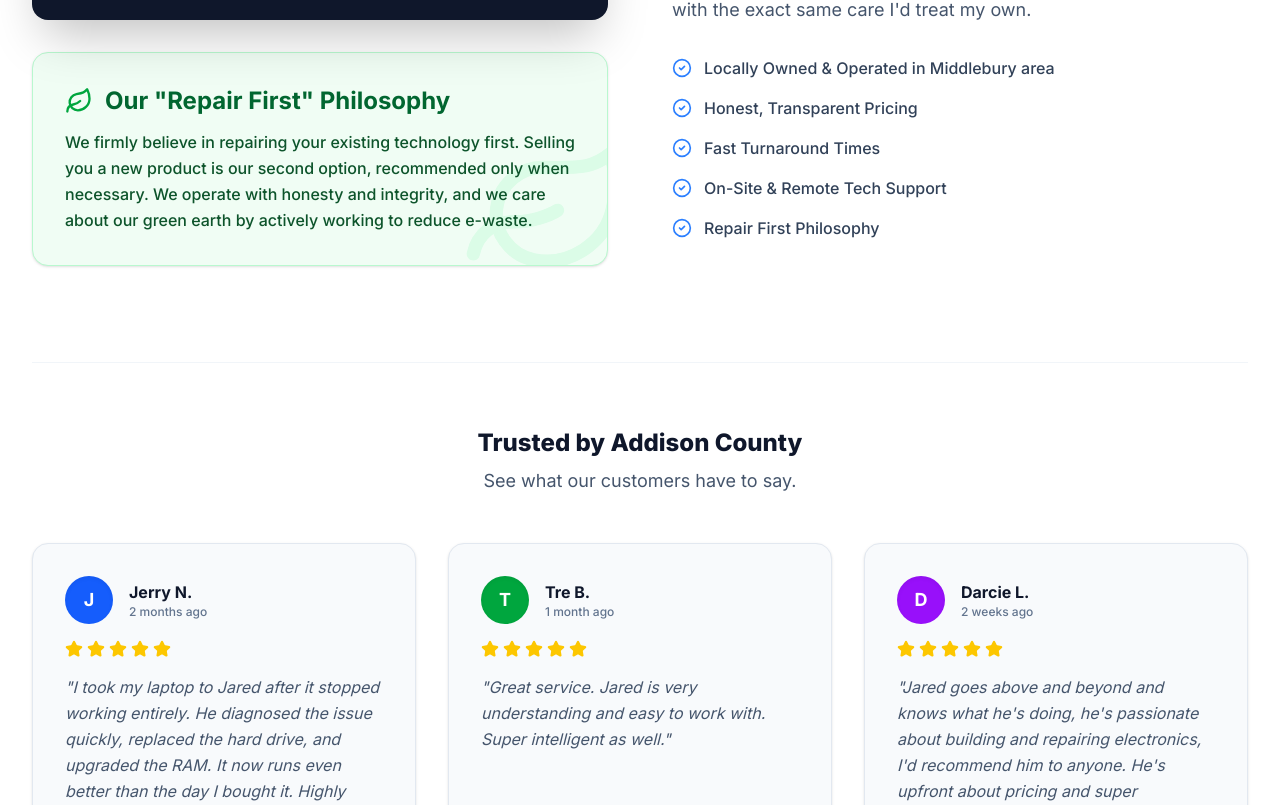
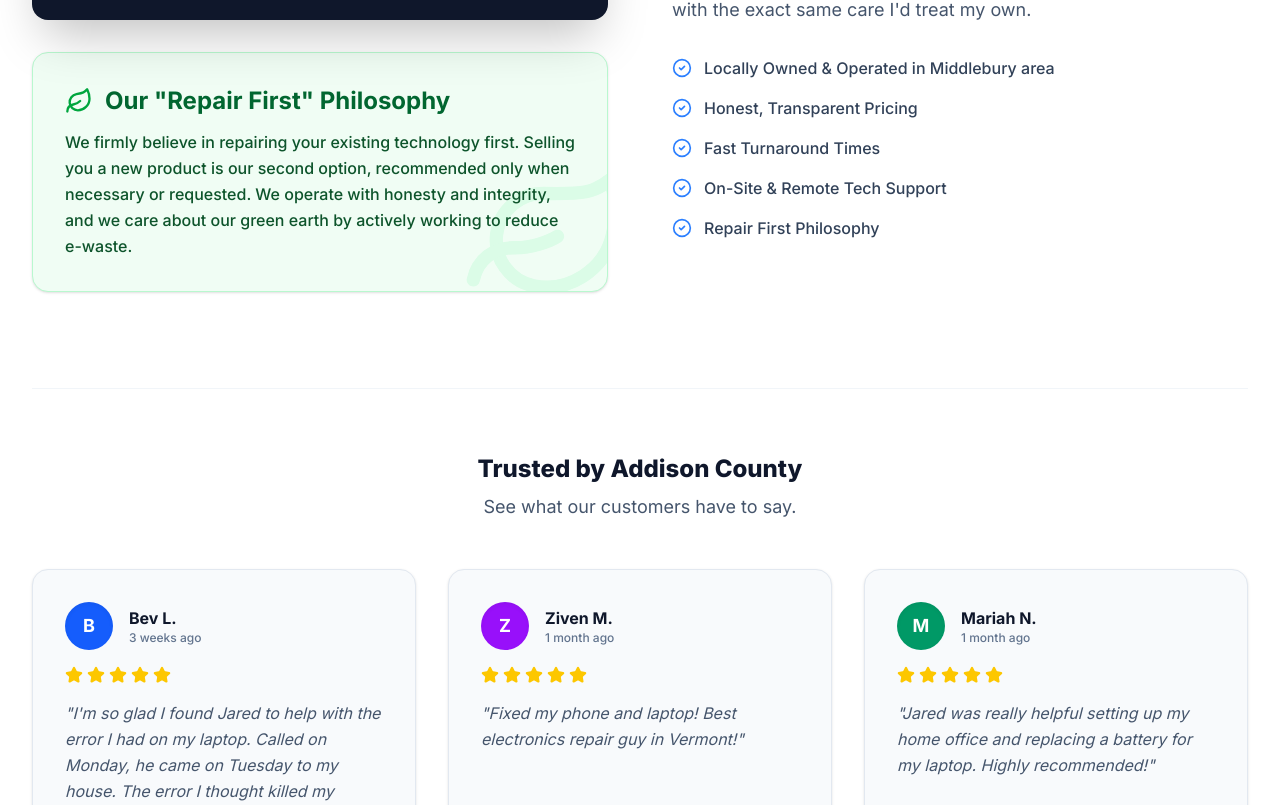
Before and after one commit to jaredscomputercare/jaredscomputercare-web, a Next.js app: page / in a window 1280 px wide. Shown: the part 3375-4180 px from the top of the page. Built offline with nearby package versions, Linux system fonts and the light colour scheme.

Commit message:
New reviews & AB-620

```diff
--- a/app/page.tsx
+++ b/app/page.tsx
@@ -411,25 +411,46 @@ const ServiceArea = () => {
 const About = () => {
   const reviews = [
     {
-      name: "Jerry N.",
-      initial: "J",
+      name: "Bev L.",
+      initial: "B",
       color: "bg-blue-600",
+      time: "3 weeks ago",
+      text: "I'm so glad I found Jared to help with the error I had on my laptop. Called on Monday, he came on Tuesday to my house. The error I thought killed my laptop ended up being a quick fix. What a relief. I highly recommend Jared!! Very helpful."
+    },
+    {
+      name: "Ziven M.",
+      initial: "Z",
+      color: "bg-purple-600",
+      time: "1 month ago",
+      text: "Fixed my phone and laptop! Best electronics repair guy in Vermont!"
+    },
+    {
+      name: "Mariah N.",
+      initial: "M",
+      color: "bg-emerald-600",
+      time: "1 month ago",
+      text: "Jared was really helpful setting up my home office and replacing a battery for my laptop. Highly recommended!"
+    },
+    {
+      name: "Darcie L.",
+      initial: "D",
+      color: "bg-indigo-600",
       time: "2 months ago",
-      text: "I took my laptop to Jared after it stopped working entirely. He diagnosed the issue quickly, replaced the hard drive, and upgraded the RAM. It now runs even better than the day I bought it. Highly recommend his services for any tech repairs!"
+      text: "Jared goes above and beyond and knows what he's doing, he's passionate about building and repairing electronics, I'd recommend him to anyone. He's upfront about pricing and super knowledgable. He's also fast and very responsive!"
     },
     {
       name: "Tre B.",
       initial: "T",
       color: "bg-green-600",
-      time: "1 month ago",
+      time: "2 months ago",
       text: "Great service. Jared is very understanding and easy to work with. Super intelligent as well."
     },
     {
-      name: "Darcie L.",
-      initial: "D",
-      color: "bg-purple-600",
-      time: "2 weeks ago",
-      text: "Jared goes above and beyond and knows what he's doing, he's passionate about building and repairing electronics, I'd recommend him to anyone. He's upfront about pricing and super knowledgable. He's also fast and very responsive!"
+      name: "Jerry N.",
+      initial: "J",
+      color: "bg-amber-600",
+      time: "3 months ago",
+      text: "I took my laptop to Jared after it stopped working entirely. He diagnosed the issue quickly, replaced the hard drive, and upgraded the RAM. It now runs even better than the day I bought it. Highly recommend his services for any tech repairs!"
     }
   ];
 
@@ -465,7 +486,7 @@ const About = () => {
                 Our "Repair First" Philosophy
               </h3>
               <p className="text-green-900 relative z-10 leading-relaxed font-medium">
-                We firmly believe in repairing your existing technology first. Selling you a new product is our second option, recommended only when necessary. We operate with honesty and integrity, and we care about our green earth by actively working to reduce e-waste.
+                We firmly believe in repairing your existing technology first. Selling you a new product is our second option, recommended only when necessary or requested. We operate with honesty and integrity, and we care about our green earth by actively working to reduce e-waste.
               </p>
             </div>
 
@@ -546,7 +567,8 @@ const Certifications = () => {
     { name: 'CompTIA Security+', src: '/assets/Security+.png' },
     { name: 'Linux LPI Essentials', src: '/assets/LPIEssentials.png' },
     { name: 'Cisco CCNA', src: '/assets/CCNA.png' },
-    { name: 'Microsoft SC-300', src: '/assets/SC-300.png', customClass: 'scale-90' }
+    { name: 'Microsoft SC-300', src: '/assets/SC-300.png', customClass: 'scale-90' },
+    { name: 'Microsoft AB-620', src: '/assets/AB620.png' }
   ];
 
   return (
```
Also changed, not shown: public/assets/AB620.png (added).
